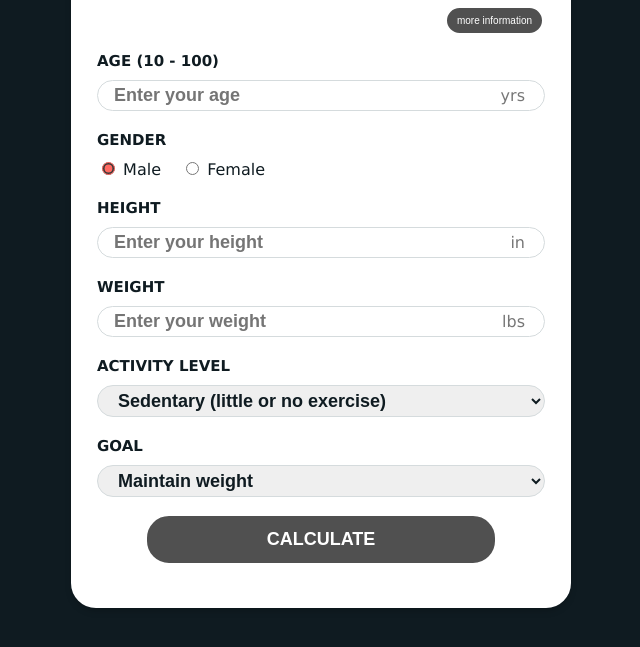
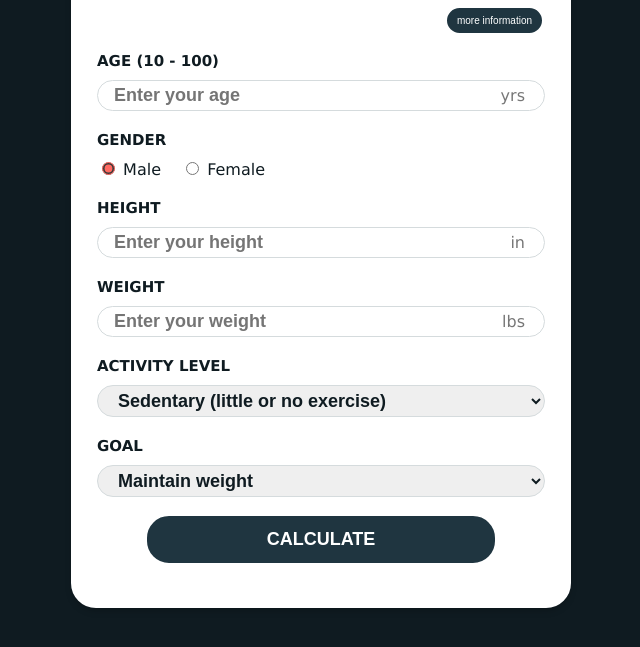
Before and after one commit to danblackford/macronutrient-calculator, a plain HTML site: page index.html in a window 1280 px wide. In both pictures the pointer is over the button "CALCULATE". Shown: the part 101-748 px from the top of the page, without its empty margins (319-959 px from the left). Drawn offline with Linux system fonts and the light colour scheme.

Commit message:
Update style.css

```diff
--- a/style.css
+++ b/style.css
@@ -47,7 +47,7 @@ body {
   padding: 7px 10px;
   font-size: 10px;
   border: 3px solid #fff;
-  background: #505050;
+  background: #1f3540;
   color: #fff;
   cursor: pointer;
 }
@@ -135,7 +135,7 @@ body {
 }
 
 .macro-calculator .calculate .calculate-btn:hover {
-    background-color: #505050;
+    background-color: #1f3540;
 }
 
 .macro-calculator .calculate .calculate-btn:active {
```
